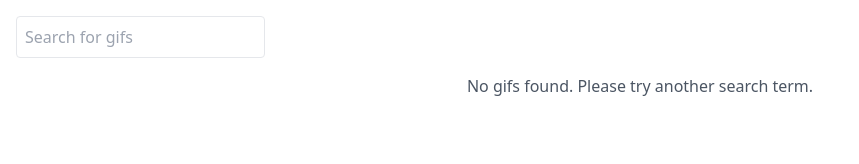
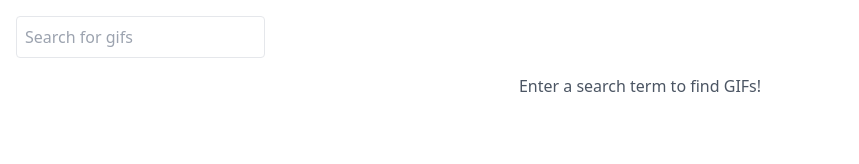
Before and after one commit to randal923/test-1, a Next.js app: page / in a window 1280 px wide. Shown: the top 164 px of the page, without its empty margins (0-859 px from the left). Built offline with nearby package versions, Linux system fonts and the light colour scheme.

Commit message:
feat: add initial message to search gifs

```diff
--- /dev/null
+++ b/src/components/InitialMessage.tsx
@@ -0,0 +1,5 @@
+export const InitialMessage: React.FC = () => (
+  <p className="text-center text-gray-600 my-4">
+    Enter a search term to find GIFs!
+  </p>
+);
--- a/src/pages/index.tsx
+++ b/src/pages/index.tsx
@@ -7,6 +7,7 @@ import React, {
 
 import debounce from 'lodash.debounce';
 import { GifGrid } from 'src/components/GifGrid';
+import { InitialMessage } from 'src/components/InitialMessage';
 import { LoadingIndicator } from 'src/components/LoadingIndicator';
 import { LoadMoreButton } from 'src/components/LoadMoreButton';
 import { NoResultsMessage } from 'src/components/NoResultsMessage';
@@ -21,12 +22,14 @@ export default function Home() {
   const [gifs, setGifs] = useState<GiphyGif[]>([]);
   const [offset, setOffset] = useState(0);
   const [totalCount, setTotalCount] = useState(0);
+  const [hasSearched, setHasSearched] = useState(false);
 
   const fetchGifs = useCallback(
     async (searchTerm: string, newOffset: number) => {
       if (!searchTerm) return;
 
       setIsLoading(true);
+      setHasSearched(true);
 
       try {
         const response = await searchGifs({
@@ -58,7 +61,12 @@ export default function Home() {
   );
 
   useEffect(() => {
-    debouncedSearch(search);
+    if (search) {
+      debouncedSearch(search);
+    } else {
+      setGifs([]);
+      setHasSearched(false);
+    }
     return () => debouncedSearch.cancel();
   }, [search, debouncedSearch]);
 
@@ -75,9 +83,13 @@ export default function Home() {
   return (
     <main className="p-4">
       <SearchForm search={search} onSearchChange={handleSearchChange} />
+
       {isLoading && <LoadingIndicator />}
-      {!isLoading && gifs.length === 0 && <NoResultsMessage />}
+      {!isLoading && !hasSearched && <InitialMessage />}
+      {!isLoading && hasSearched && gifs.length === 0 && <NoResultsMessage />}
+
       <GifGrid gifs={gifs} />
+
       <LoadMoreButton
         isVisible={gifs.length > 0 && gifs.length < totalCount}
         isLoading={isLoading}
```
